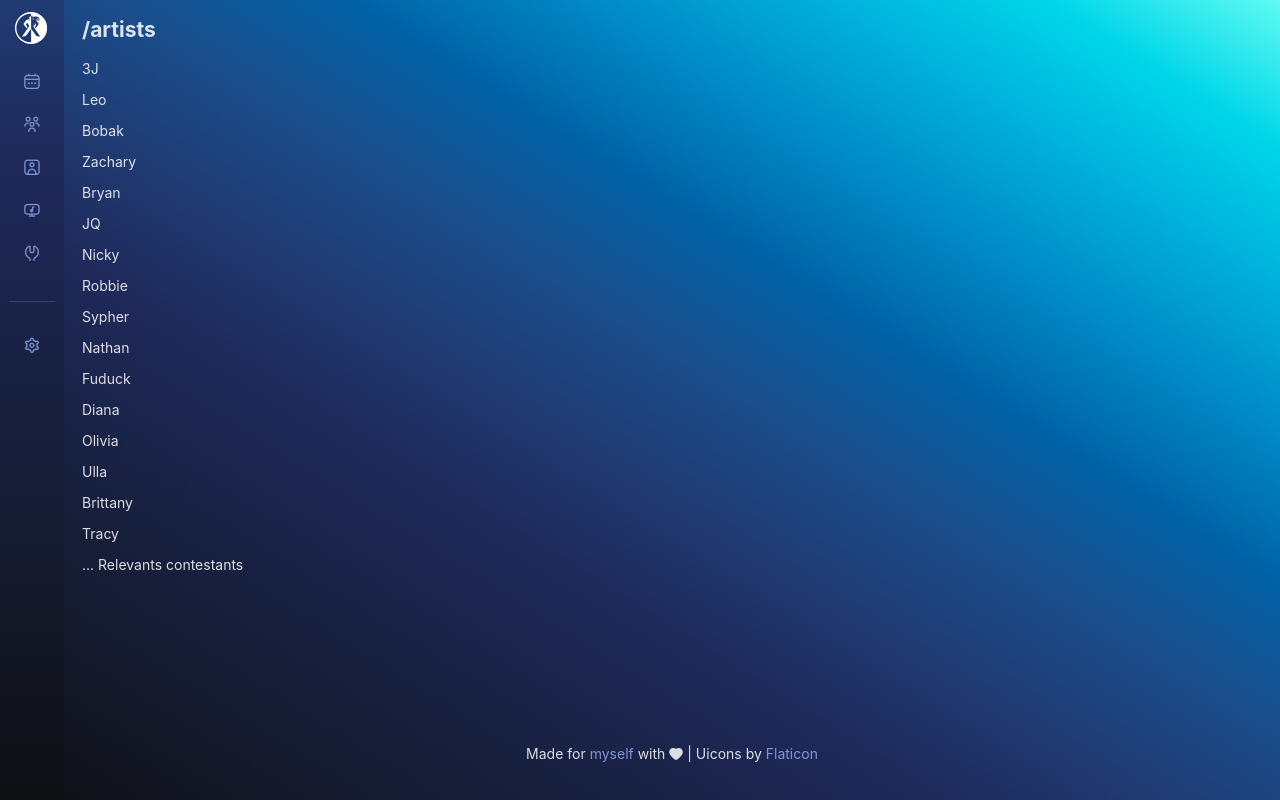
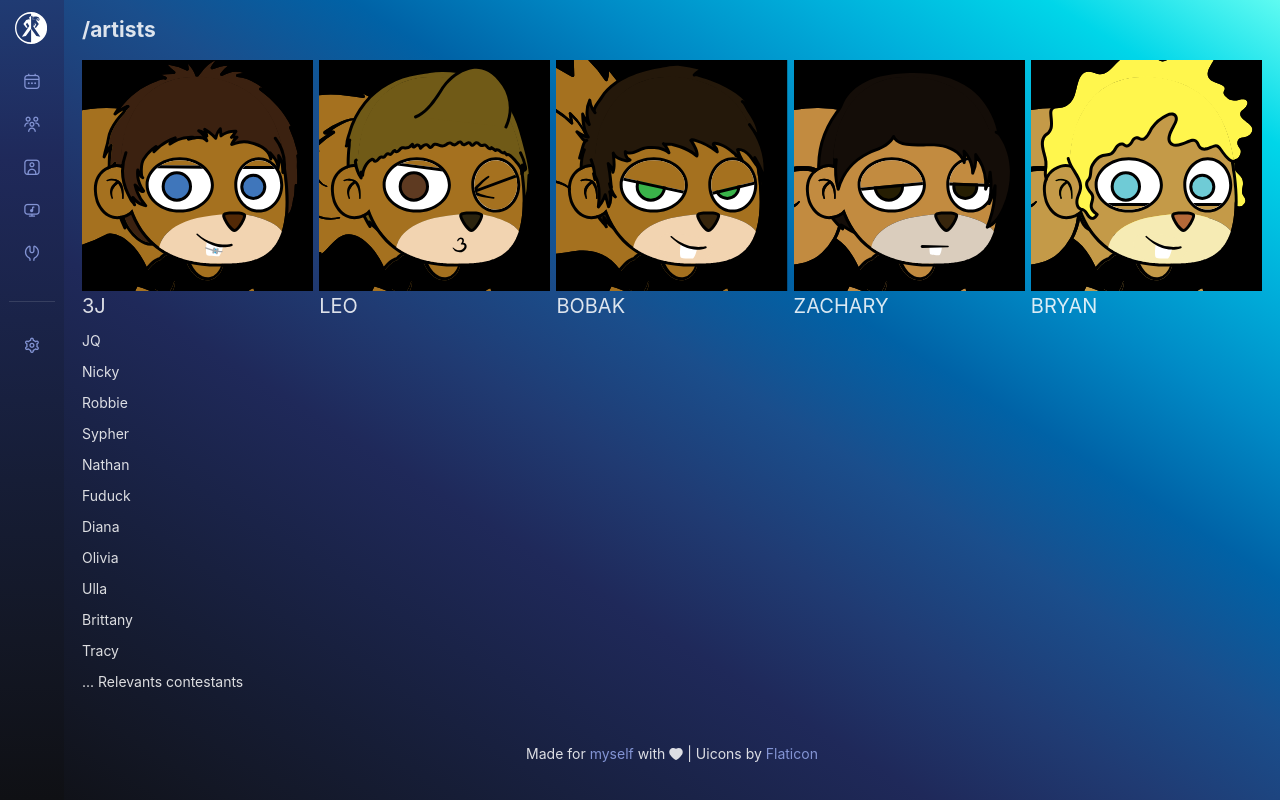
Before and after one commit to kavispires/squirrelzone, a React (Create React App) app: page /#/artists in a window 1280 px wide. Built offline with nearby package versions, Linux system fonts and the light colour scheme.

Commit message:
Added Artists dna for SQI

```diff
--- a/src/components/Chrome/Menu.scss
+++ b/src/components/Chrome/Menu.scss
@@ -11,6 +11,8 @@
     display: grid;
     width: 100%;
     transition: all 500ms;
+    position: sticky;
+    top: get-unit(3);
 
     &--collapsed {
       justify-items: center;
--- /dev/null
+++ b/src/pages/Artists/Artists.scss
@@ -0,0 +1,20 @@
+@use 'styles/sass' as *;
+
+.members {
+  display: grid;
+  grid-template-columns: repeat(5, 1fr);
+  gap: get-unit(2);
+
+  @include sm() {
+    grid-template-columns: repeat(1, 1fr);
+  }
+}
+
+.member {
+  border-radius: var(--border-radius);
+
+  &__name {
+    text-transform: uppercase;
+    font-size: 1.25rem;
+  }
+}
--- a/src/pages/Artists/Artists.tsx
+++ b/src/pages/Artists/Artists.tsx
@@ -1,15 +1,22 @@
 import { Chrome } from 'components/Chrome';
+import { SquirrelAvatar } from 'components/SquirrelAvatar';
+import './Artists.scss';
 
 export function Artists() {
   return (
     <Chrome>
       <div className="container artists">
         <h2>/artists</h2>
-        <p>3J</p>
-        <p>Leo</p>
-        <p>Bobak</p>
-        <p>Zachary</p>
-        <p>Bryan</p>
+        <div className="members">
+          {squirrelZoneI.map((member) => {
+            return (
+              <div className="member" key={member.name}>
+                <SquirrelAvatar dna={member.dna} color={member.color} />
+                <span className="member__name">{member.name}</span>
+              </div>
+            );
+          })}
+        </div>
         <p>JQ</p>
         <p>Nicky</p>
         <p>Robbie</p>
@@ -26,3 +33,51 @@ export function Artists() {
     </Chrome>
   );
 }
+
+const squirrelZoneI = [
+  {
+    name: '3J',
+    dna: '0:0:0:15:1:4:1:0:0:0:0:0:0:0:0:0:0:0',
+    color: {
+      hue: 0,
+      saturation: 0,
+      lightness: 0,
+    },
+  },
+  {
+    name: 'Leo',
+    dna: '0:1:0:12:2:1:10:0:0:4:9:4:0:0:0:0:0:0',
+    color: {
+      hue: 0,
+      saturation: 0,
+      lightness: 0,
+    },
+  },
+  {
+    name: 'Bobak',
+    dna: '0:3:0:0:0:9:11:0:0:3:4:2:0:0:0:0:0:0',
+    color: {
+      hue: 0,
+      saturation: 0,
+      lightness: 0,
+    },
+  },
+  {
+    name: 'Zachary',
+    dna: '2:2:2:5:0:12:13:0:0:2:5:3:0:0:0:0:0:0',
+    color: {
+      hue: 0,
+      saturation: 0,
+      lightness: 0,
+    },
+  },
+  {
+    name: 'Bryan',
+    dna: '1:2:1:0:4:6:5:0:0:1:10:1:0:0:0:0:0:0',
+    color: {
+      hue: 0,
+      saturation: 0,
+      lightness: 0,
+    },
+  },
+];
```
